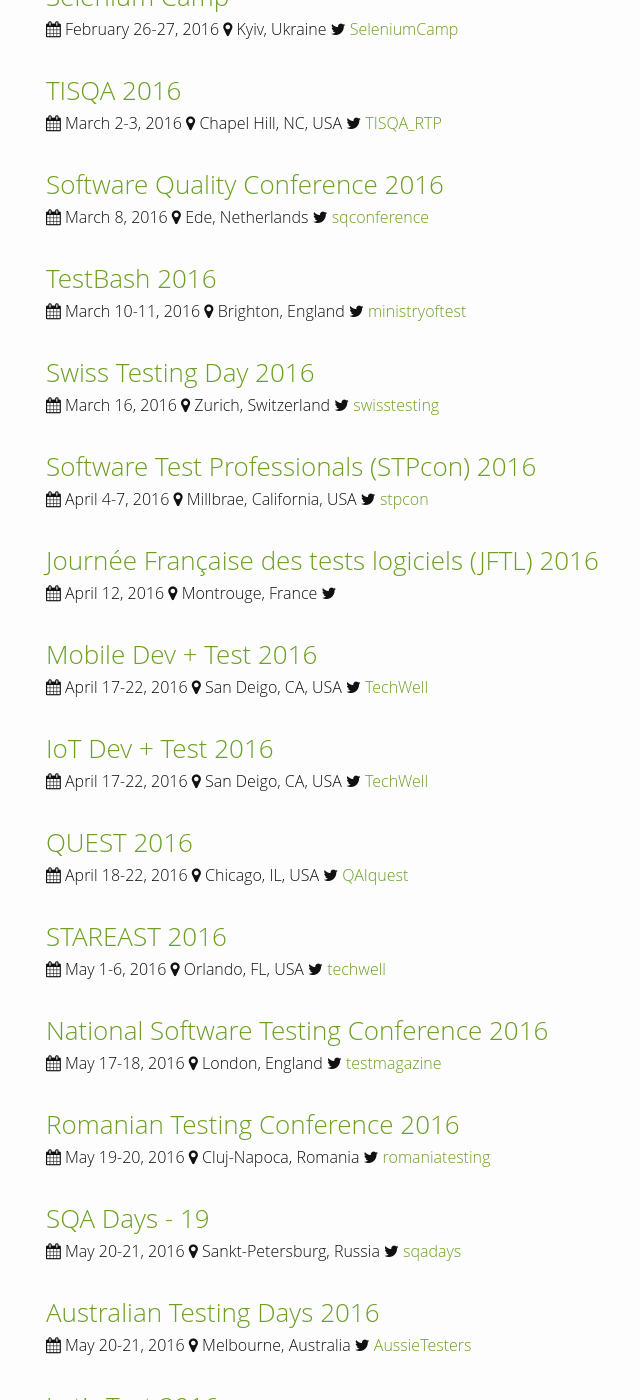
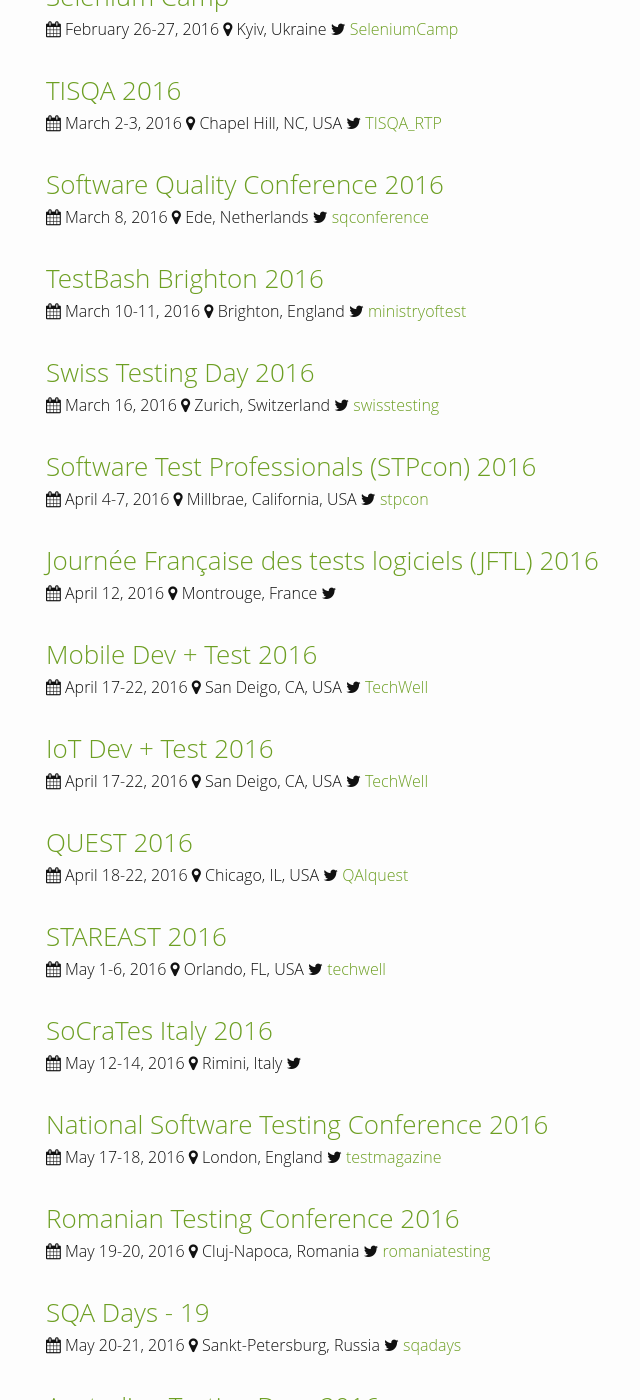
Before and after one commit to TestingConferences/testingconferences.github.io, a Jekyll site: the page built from index.html, in a window 1280 px wide and 1400 px high, scrolled down 555 px. Shown: the whole window, without its empty margins (224-864 px from the left). Built offline with Jekyll 4.4.1, drawn with Linux system fonts in a browser that asks for light colours.

Commit message:
Updated both

```diff
--- a/_data/current.yml
+++ b/_data/current.yml
@@ -40,7 +40,7 @@
   url: https://softwarequality.heliview.nl/
   twitter: sqconference
 
-- name: TestBash 2016
+- name: TestBash Brighton 2016
   location: Brighton, England
   dates: "March 10-11, 2016"
   url: http://www.ministryoftesting.com/training-events/testbash-brighton-2016/
@@ -87,6 +87,12 @@
   dates: "May 1-6, 2016"
   url: http://stareast.techwell.com/
   twitter: techwell
+
+- name: SoCraTes Italy 2016
+  location: Rimini, Italy
+  dates: "May 12-14, 2016"
+  url: http://www.socrates-conference.it/
+  twitter:
 
 - name: National Software Testing Conference 2016
   location: London, England
--- a/_data/past.yml
+++ b/_data/past.yml
@@ -1,3 +1,9 @@
+- name: 49th Test Management Forum
+  location: London, England
+  dates: "January 27, 2016"
+  url: http://2016.software-quality-days.com/en/
+  twitter: paul_gerrard
+
 - name: Software Quality Days 2016
   location: Vienna, Austria
   dates: "January 18-21, 2016"
```
